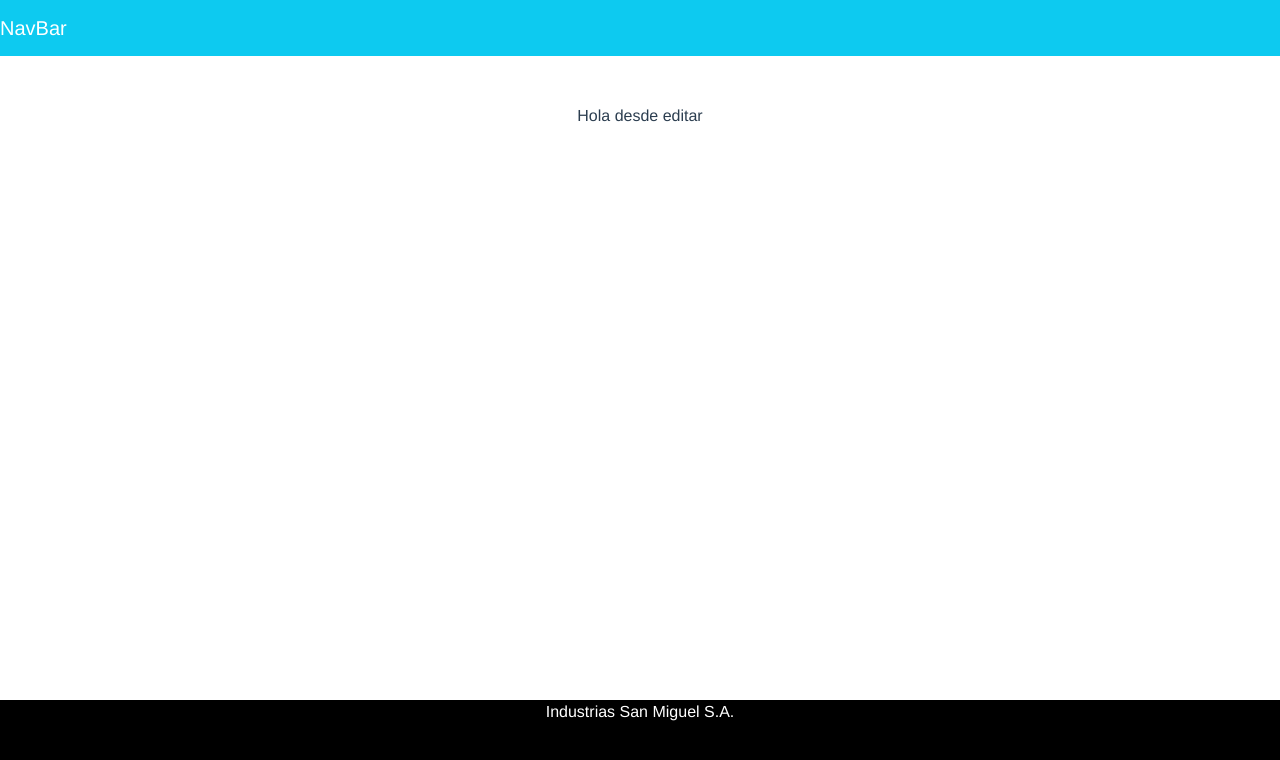
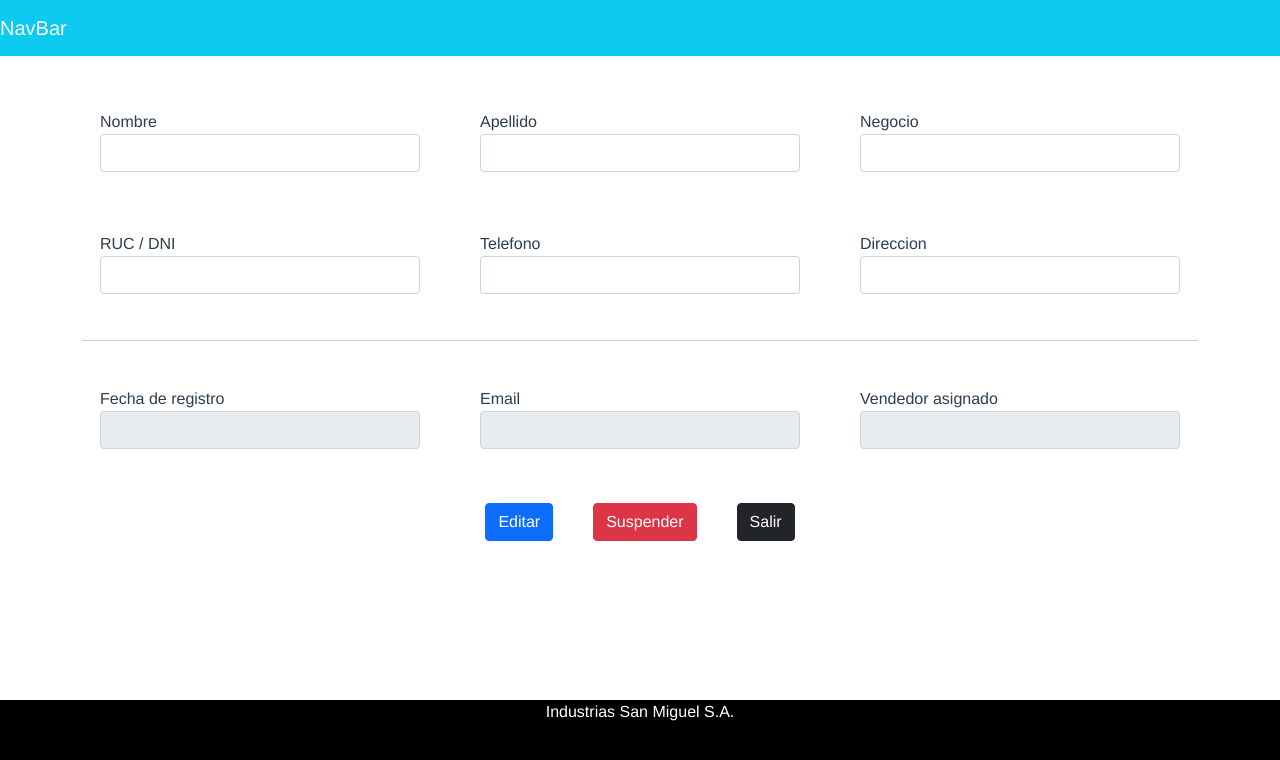
Before and after one commit to eduardobg/crm-backoffice, a Vue app: page /editarview/1 in a window 1280 px wide. Shown: the top 760 px of the page. Built offline with nearby package versions, Linux system fonts and the light colour scheme; no server answers.

Commit message:
avance del crud version 3

```diff
--- a/src/components/HeaderComp.vue
+++ b/src/components/HeaderComp.vue
@@ -2,7 +2,7 @@
    <div>
       <b-navbar toggleable="lg" type="dark" variant="info">
         <b-navbar-brand href="#">NavBar</b-navbar-brand>
-      </b-navbar><br><br>
+      </b-navbar><br>
     </div>
 </template>
 
--- a/src/views/EditarView.vue
+++ b/src/views/EditarView.vue
@@ -1,10 +1,62 @@
 <template>
   <div>
-      <HeaderComp />
+    <HeaderComp />
         <div class="container">
-            Hola desde editar
+            <form action="" class="form-horizontal left">
+                <div class="row">
+                    <div class="col-xl-4">
+                        <label>Nombre</label>
+                        <input type="text" class="form-control" name="nombre" id="nombre" v-model="form.name">
+                    </div>
+                    <div class="col-xl-4">
+                        <label>Apellido</label>
+                        <input type="text" class="form-control" name="apellido" id="apellido" v-model="form.lastName">
+                    </div>
+                    <div class="col-xl-4">
+                        <label>Negocio</label>
+                        <input type="text" class="form-control" name="negocio" id="negocio" v-model="form.businessName">
+                    </div>
+                </div>
+                <div class="row">
+                    <div class="col-xl-4">
+                        <label>RUC / DNI</label>
+                        <input type="text" class="form-control" name="rucdni" id="rucdni" v-model="form.ruc_dni">
+                    </div>
+                    <div class="col-xl-4">
+                        <label>Telefono</label>
+                        <input type="text" class="form-control" name="telefono" id="telefono" v-model="form.phone">
+                    </div>
+                    <div class="col-xl-4">
+                        <label>Direccion</label>
+                        <input type="text" class="form-control" name="direccion" id="direccion" v-model="form.address">
+                    </div>
+                </div>
+                <hr>
+                <div class="row">
+
+                    <div class="col-xl-4">
+                        <label>Fecha de registro</label>
+                        <input type="text" class="form-control" name="createat" id="createat" v-model="form.createAt" disabled>
+                    </div>
+                    <div class="col-xl-4">
+                        <label>Email</label>
+                        <input type="text" class="form-control" name="email" id="email" v-model="form.email" disabled>
+                    </div>
+                    <div class="col-xl-4">
+                        <label>Vendedor asignado</label>
+                        <input type="text" class="form-control" name="vendedor" id="vendedor" v-model="form.seller[0]._id" disabled>
+                    </div>
+                </div>
+            </form>
         </div>
-      <FooterComp />
+        <br>
+        <div class="form-group">
+            <button type="button" class="btn btn-primary" v-on:click="editar()">Editar</button>
+            <button type="button" class="btn btn-danger margen">Suspender</button>
+            <button type="button" class="btn btn-dark margen" v-on:click="salir()">Salir</button>
+        </div>
+
+    <FooterComp />
   </div>
 </template>
 
@@ -21,14 +73,52 @@ export default {
     },
     data: function(){
         return {
-            id: null
+
+            form:{
+                "_id": "",
+                "name": "",
+                "lastName": "",
+                "businessName":"",
+                "ruc_dni":"",
+                "createAt":"",
+                "address":"",
+                "phone":"",
+                "email": "",
+                "seller": [
+                    {
+                        "_id": ""
+                    }
+                ]
+            }
+        }
+    },
+    methods:{
+        editar(){
+            axios.put("https://crm-utp.herokuapp.com/api/customers/" + this.form._id, this.form)
+            .then(data => {
+                console.log(data)
+            })
+            .catch(err => {
+                console.log(err)
+            })
+        },
+        salir(){
+            this.$router.push("/dashboardview")
         }
     },
     mounted: function(){
-        this.id = this.$route.params.id
-        axios.get("https://crm-utp.herokuapp.com/api/customers/" + this.id)
+        this.form._id = this.$route.params.id
+        axios.get("https://crm-utp.herokuapp.com/api/customers/" + this.form._id)
         .then(datos => {
-            console.log(datos)
+            this.form.name = datos.data.customer.name
+            this.form.lastName = datos.data.customer.lastName
+            this.form.businessName = datos.data.customer.businessName
+            this.form.ruc_dni = datos.data.customer.ruc_dni
+            this.form.createAt = datos.data.customer.createAt
+            this.form.address = datos.data.customer.address
+            this.form.phone = datos.data.customer.phone
+            this.form.email = datos.data.customer.email
+            this.form.seller[0]._id = datos.data.customer.seller[0]._id
         })
         .catch(err => {
             console.log(err)
@@ -38,5 +128,17 @@ export default {
 </script>
 
 <style scoped>
+    .left{
+        text-align: left;
 
+    }
+    .row > div{
+        background: #ffffff;
+        padding: 30px;
+        border: 0px;
+    }
+    .btn {
+        margin-left: 20px;
+        margin-right: 20px;
+    }
 </style>
```
